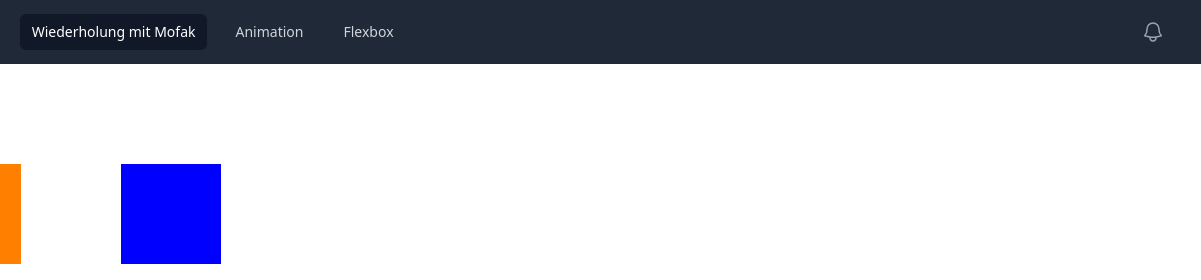
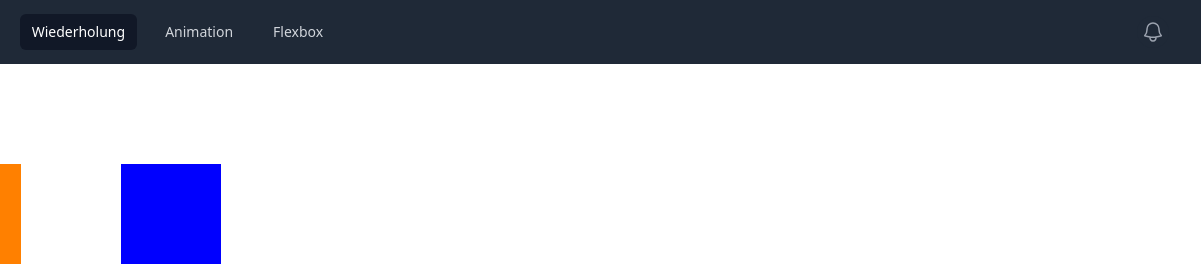
Before and after one commit to alkanaziz/tailwind-intro, a website: page animation.html in a window 1280 px wide. Shown: the full height of the page, 79-1280 px from the left. Drawn offline with Linux system fonts and the light colour scheme.

Commit message:
einige Link-Path korrigiert

```diff
--- a/animation.html
+++ b/animation.html
@@ -121,10 +121,10 @@
               <div class="flex space-x-4">
                 <!-- Current: "bg-gray-900 text-white", Default: "text-gray-300 hover:bg-gray-700 hover:text-white" -->
                 <a
-                  href="#"
+                  href="./index.html"
                   class="bg-gray-900 text-white rounded-md px-3 py-2 text-sm font-medium"
                   aria-current="page"
-                  >Wiederholung mit Mofak</a
+                  >Wiederholung</a
                 >
                 <a
                   href="./animation.html"
@@ -172,10 +172,10 @@
         <div class="space-y-1 px-2 pb-3 pt-2">
           <!-- Current: "bg-gray-900 text-white", Default: "text-gray-300 hover:bg-gray-700 hover:text-white" -->
           <a
-            href="#"
+            href="./index.html"
             class="bg-gray-900 text-white block rounded-md px-3 py-2 text-base font-medium"
             aria-current="page"
-            >Wiederholung mit Mofak</a
+            >Wiederholung</a
           >
           <a
             href="./animation.html"
```
Also changed, not shown: flexbox.html (+4 -4 lines), index.html (+4 -4 lines).
